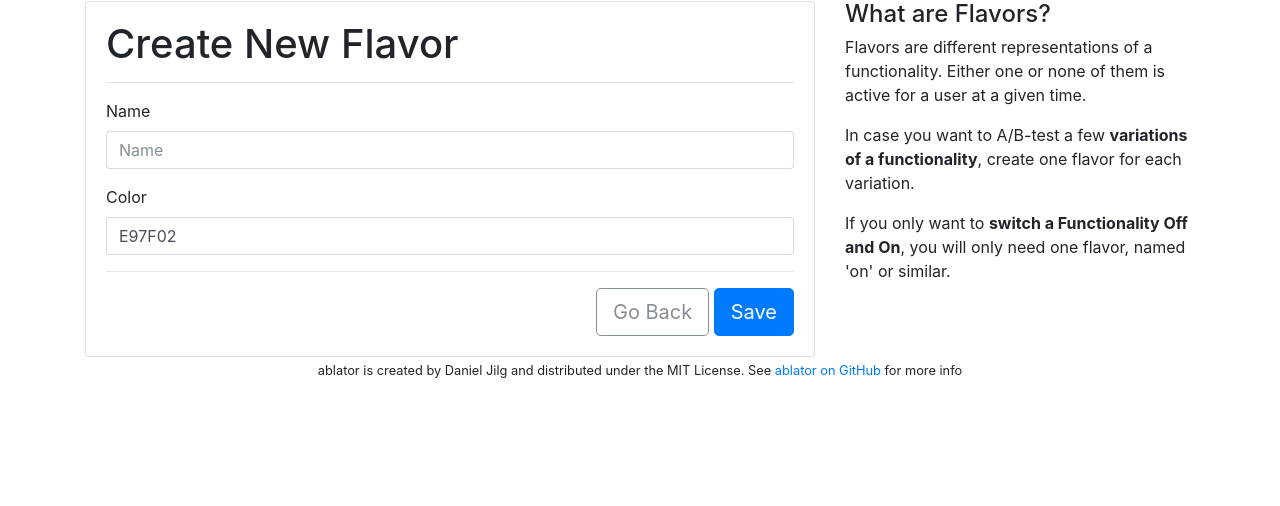
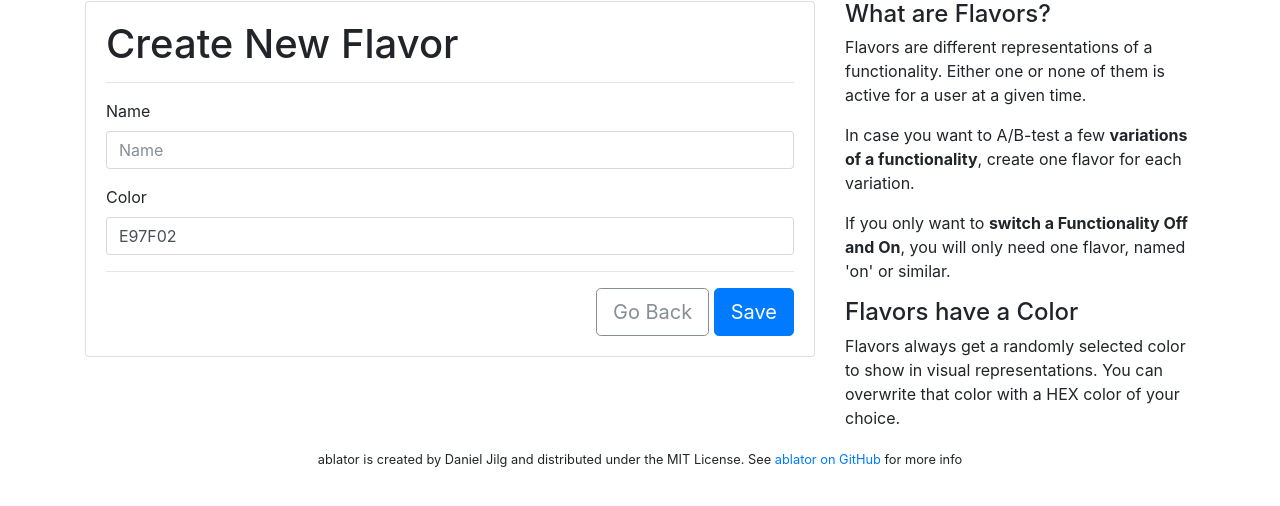
Before and after one commit to ablator/ablator, a Django app: page /functionality/1/add_flavor/ in a window 1280 px wide. Shown: the part 79-585 px from the top of the page. Run offline with Django 3.2, Linux system fonts and the light colour scheme; the visitor is signed in with stand-in values (Sample User, id 1); some libraries are stand-ins or nearby versions.

Commit message:
Add description of Flavor Color to Flavor Form

```diff
--- a/ablator/web_admin/templates/core/flavor_form.html
+++ b/ablator/web_admin/templates/core/flavor_form.html
@@ -44,4 +44,10 @@
         If you only want to <strong>switch a Functionality Off and On</strong>, you will only need
         one flavor, named 'on' or similar.
     </p>
+
+    <h4>Flavors have a Color</h4>
+    <p>
+        Flavors always get a randomly selected color to show in visual representations. You can
+        overwrite that color with a HEX color of your choice.
+    </p>
 {% endblock %}
```
